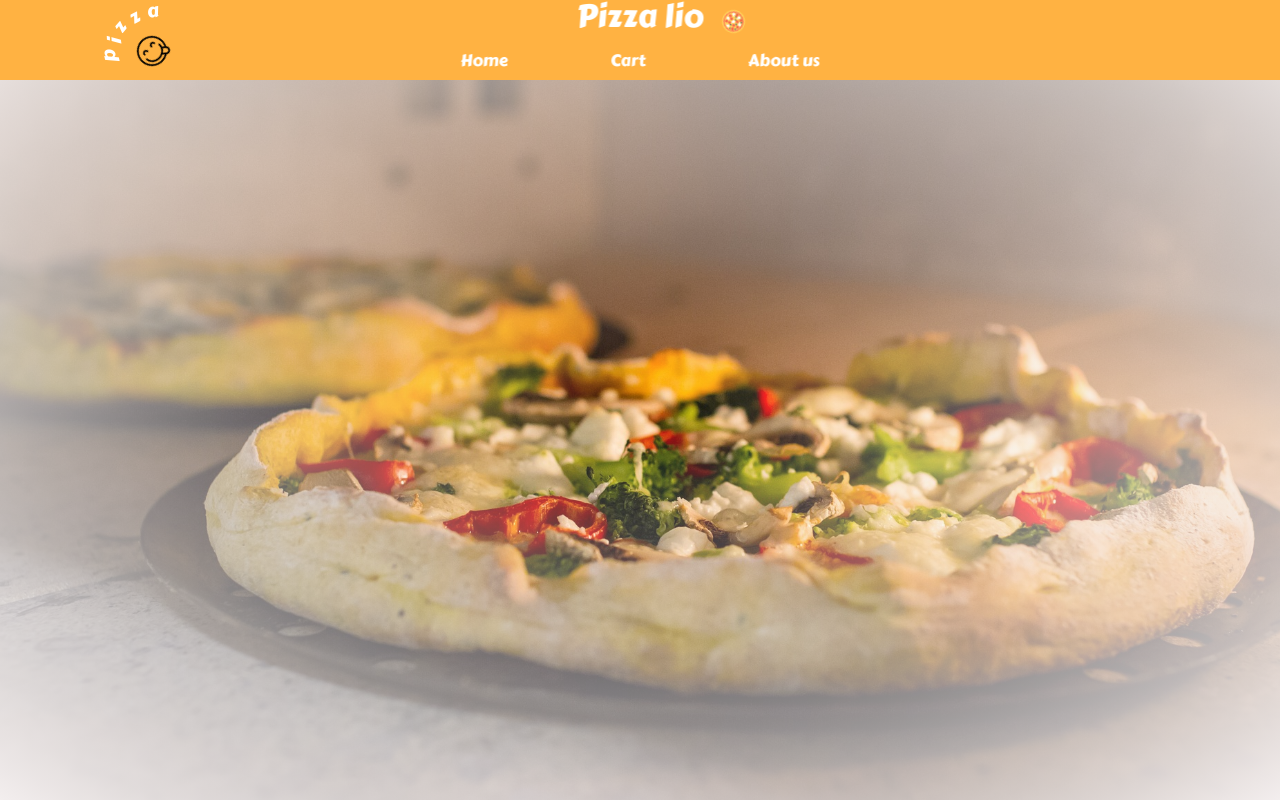
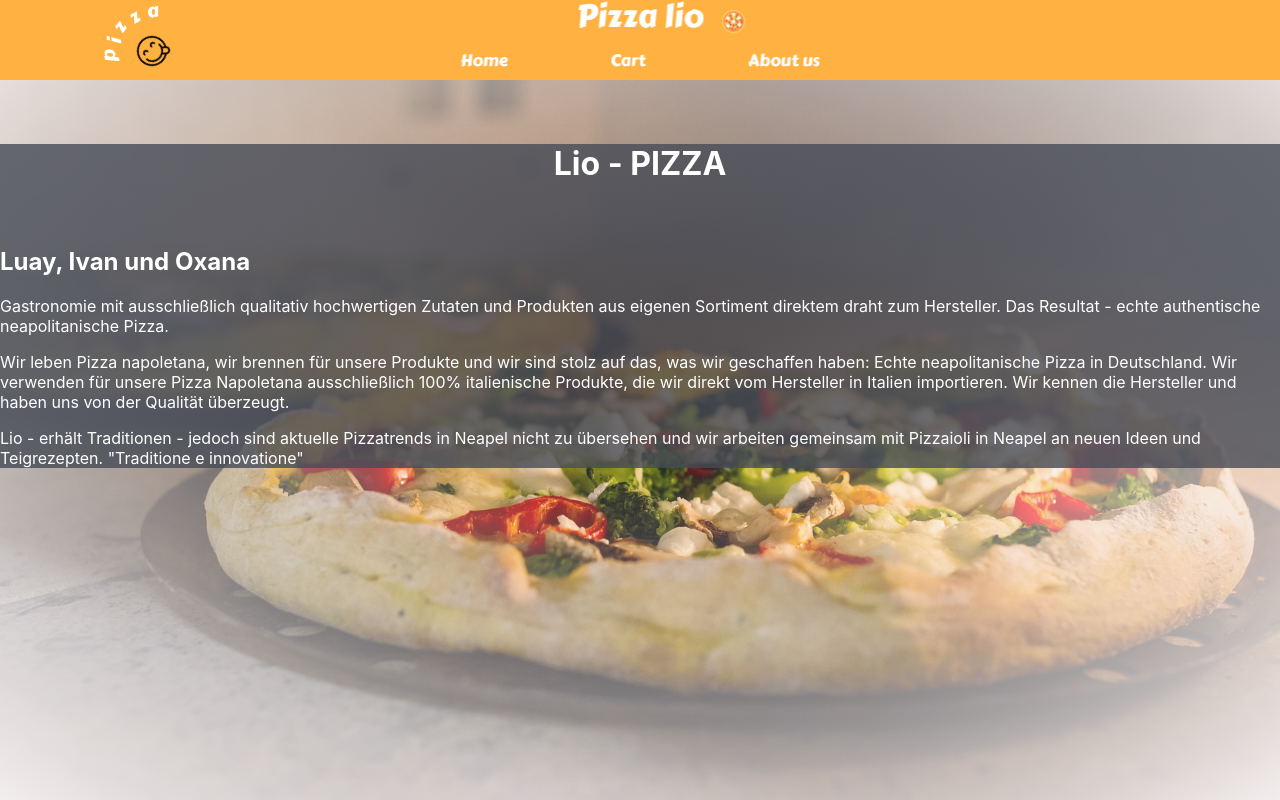
Before and after one commit to OxanaDanilova/lio-pizza, a React (Create React App) app in the folder frontend/: page /about in a window 1280 px wide. Built offline with nearby package versions, Linux system fonts and the light colour scheme.

Commit message:
feat: change style for about page

```diff
--- a/frontend/src/App.js
+++ b/frontend/src/App.js
@@ -8,6 +8,7 @@ import {
 } from "react-router-dom";
 import PizzaList from "./components/PizzaList";
 import Cart from "./components/Cart/Cart";
+import About from "./components/About/About";
 
 function App() {
   const [cart, setCart] = useState([]);
@@ -36,7 +37,7 @@ function App() {
             <NavLink to="/cart" className="nav-link cart">
               <div>Cart</div>
             </NavLink>
-            <NavLink className="nav-link about-us">
+            <NavLink to="/about" className="nav-link about-us">
               <div>About us</div>
             </NavLink>
           </nav>
@@ -50,6 +51,7 @@ function App() {
             path={"/cart"}
             element={<Cart arr={cart} setCart={setCart} />}
           />
+          <Route path={"/about"} element={<About />} />
         </Routes>
       </div>
     </Router>
--- /dev/null
+++ b/frontend/src/components/About/About.css
@@ -0,0 +1,120 @@
+/* .home {
+    height: 100vh;
+    background-image: radial-gradient(transparent, rgb(243, 238, 238)), url("../pizza2.jpg");
+    background-size: cover;
+    background-repeat: no-repeat;
+    color: white;
+    overflow: hidden;
+    user-select: none;
+}
+
+header {
+    position: relative;
+    grid-column: 1/6;
+    background-color: #ffb242;
+    height: 10vh;
+    font-family: "Carter One", cursive;
+}
+
+.logo {
+    position: relative;
+    display: flex;
+    justify-content: center;
+    align-items: center;
+    left: 8%;
+    top: 20%;
+    width: 5vw;
+    height: 5vw;
+    opacity: 0;
+    animation: show 1.5s 1.5s linear forwards;
+    -webkit-animation: show 1.5s 1.5s linear forwards;
+}
+span {
+    position: absolute;
+    font-size: 1.5vw;
+
+}
+span:nth-child(1) {
+    rotate: -90deg;
+    left: 0px;
+    top: 25px;
+
+}
+span:nth-child(2) {
+    rotate: -80deg;
+    left: 10px;
+    top: 10px;
+
+}
+span:nth-child(3) {
+    rotate: -50deg;
+    left: 13px;
+    top: -4px;
+
+}
+span:nth-child(4) {
+    rotate: -28deg;
+    left: 28px;
+    top: -14px;
+
+}
+span:nth-child(5) {
+    rotate: -5deg;
+    left: 45px;
+    top: -20px;
+}
+span:nth-child(6) {
+    left: 35px;
+    top: 20px;
+    rotate: -50deg;
+    width: 30px;
+    height: 30px;
+    background-image: url("../tongue-out.png");
+    background-size: cover;
+}
+
+
+.nav {
+    display: flex;
+    column-gap: 8vw;
+    font-size: 1.3vw;
+    position: absolute;
+    top: 60%;
+    left: -50px;
+    filter: blur(5px);
+    -webkit-filter: blur(3px);
+    opacity: 0;
+    animation: move-nav 1.5s linear forwards, show 1.4s 1.5s forwards;
+    -webkit-animation: move-nav 1.5s linear forwards, show 1.4s 1.5s forwards;
+}
+.nav-link:hover{
+    color: #4b879b;
+    transition: 1s;
+    -webkit-transition: 1s;
+    -moz-transition: 1s;
+    -ms-transition: 1s;
+    -o-transition: 1s;
+}
+.home-nav,
+.cart,
+.about-us {
+    text-decoration: none;
+    color: white;
+}
+ */
+.about-container {
+  /*   height: 80vh;
+  margin-top: 5%;
+  margin-right: 15%;
+  justify-content: center;
+  align-items: center;
+  gap: 2vw;
+  overflow-y: scroll; */
+  background-color: rgba(70, 75, 87, 0.8);
+  color: white;
+}
+
+.lioPizza {
+  text-align: center;
+  margin: 5%;
+}
--- /dev/null
+++ b/frontend/src/components/About/About.js
@@ -0,0 +1,28 @@
+import "./About.css";
+
+export default function About() {
+  return (
+    <div className="about-container">
+      <h1 className="lioPizza">Lio - PIZZA</h1>
+      <h2>Luay, Ivan und Oxana</h2>
+      <p>
+        Gastronomie mit ausschließlich qualitativ hochwertigen Zutaten und
+        Produkten aus eigenen Sortiment direktem draht zum Hersteller. Das
+        Resultat - echte authentische neapolitanische Pizza.
+      </p>
+      <p>
+        Wir leben Pizza napoletana, wir brennen für unsere Produkte und wir sind
+        stolz auf das, was wir geschaffen haben: Echte neapolitanische Pizza in
+        Deutschland. Wir verwenden für unsere Pizza Napoletana ausschließlich
+        100% italienische Produkte, die wir direkt vom Hersteller in Italien
+        importieren. Wir kennen die Hersteller und haben uns von der Qualität
+        überzeugt.{" "}
+      </p>
+      <p>
+        Lio - erhält Traditionen - jedoch sind aktuelle Pizzatrends in Neapel
+        nicht zu übersehen und wir arbeiten gemeinsam mit Pizzaioli in Neapel an
+        neuen Ideen und Teigrezepten. "Traditione e innovatione"
+      </p>
+    </div>
+  );
+}
```
